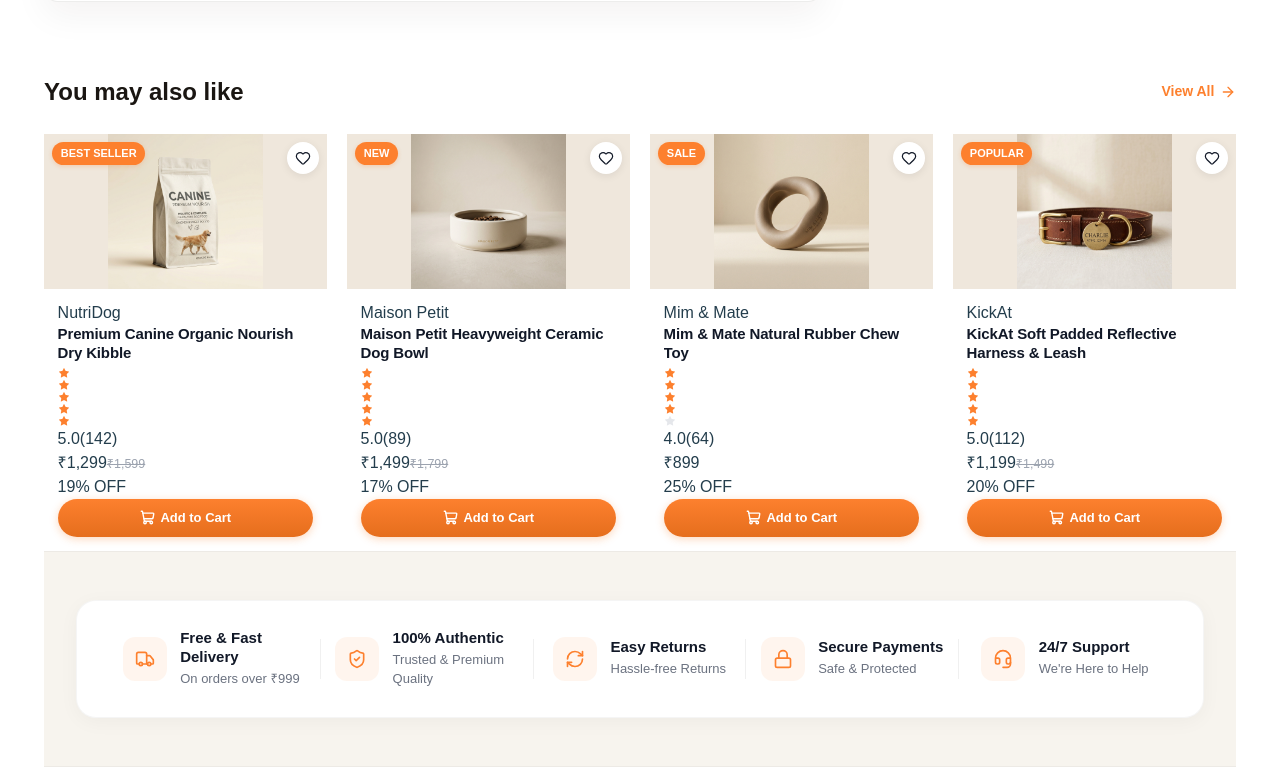
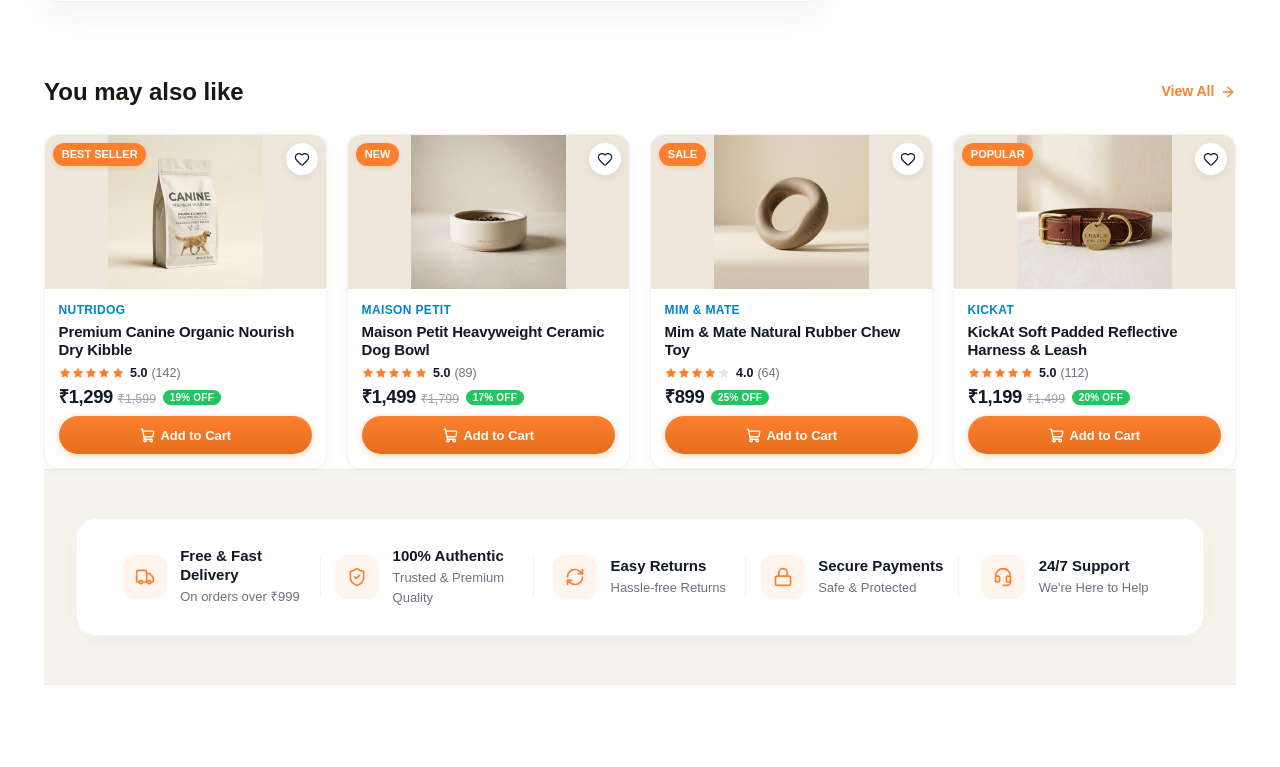
Before and after one commit to SevenX-Labs/kickat-client, a Next.js app: page /cart in a window 1280 px wide. Shown: the part 1428-2195 px from the top of the page. After the commit the page ends 2113 px from the top, so only its background shows below. Built offline with nearby package versions, Linux system fonts and the light colour scheme.

Commit message:
feat: add responsive HomeProductCard component with cart animation and wishlist functionality

```diff
--- a/src/components/common/HomeProductCard/HomeProductCard.module.css
+++ b/src/components/common/HomeProductCard/HomeProductCard.module.css
@@ -106,6 +106,20 @@
   display: flex;
   flex-direction: column;
   flex: 1;
+}
+
+.categoryRow {
+  display: flex;
+  align-items: center;
+  margin-bottom: 0.2rem;
+}
+
+.categoryText {
+  font-size: 0.75rem;
+  font-weight: 600;
+  color: #0284C7;
+  text-transform: uppercase;
+  letter-spacing: 0.03em;
 }
 
 .cardTitleLink {
@@ -228,6 +242,11 @@
   box-shadow: 0 2px 5px rgba(249, 115, 22, 0.2);
 }
 
+.addedBtn {
+  background: linear-gradient(180deg, #16A34A 0%, #15803D 100%) !important;
+  box-shadow: 0 2px 8px rgba(22, 163, 74, 0.3) !important;
+}
+
 /* Mobile Overrides */
 @media (max-width: 640px) {
   .homeCard {
--- a/src/components/common/HomeProductCard/HomeProductCard.tsx
+++ b/src/components/common/HomeProductCard/HomeProductCard.tsx
@@ -127,7 +127,7 @@ function HomeProductCardComponent({ product, onRemoveFromWishlist }: HomeProduct
   }, [isAdded, product.image, router]);
 
   return (
-    <div className={styles.card}>
+    <div className={styles.homeCard}>
       {/* Product Image Area */}
       <div className={styles.cardImageArea}>
         {product.badge && (
@@ -187,8 +187,8 @@ function HomeProductCardComponent({ product, onRemoveFromWishlist }: HomeProduct
         </Link>
 
         {/* Rating Row */}
-        <div className={styles.ratingRow}>
-          <div className={styles.stars}>
+        <div className={styles.cardRatingRow}>
+          <div className={styles.starsGroup}>
             {[1, 2, 3, 4, 5].map((star) => (
               <Star
                 key={star}
@@ -199,20 +199,20 @@ function HomeProductCardComponent({ product, onRemoveFromWishlist }: HomeProduct
               />
             ))}
           </div>
-          <span className={styles.ratingScore}>{rating.toFixed(1)}</span>
-          <span className={styles.reviewsCount}>({reviewsCount})</span>
+          <span className={styles.cardRatingScore}>{rating.toFixed(1)}</span>
+          <span className={styles.cardReviewsCount}>({reviewsCount})</span>
         </div>
 
         {/* Price Row */}
-        <div className={styles.priceRow}>
-          <div className={styles.priceGroup}>
-            <span className={styles.currentPrice}>₹{product.price.toLocaleString()}</span>
+        <div className={styles.priceContainer}>
+          <div className={styles.priceRowUpper}>
+            <span className={styles.cardPrice}>₹{product.price.toLocaleString()}</span>
             {product.originalPrice && (
               <span className={styles.originalPrice}>₹{product.originalPrice.toLocaleString()}</span>
             )}
           </div>
           {discountPercent && (
-            <span className={styles.discountBadge}>{discountPercent}% OFF</span>
+            <span className={styles.discountTag}>{discountPercent}% OFF</span>
           )}
         </div>
 
```
